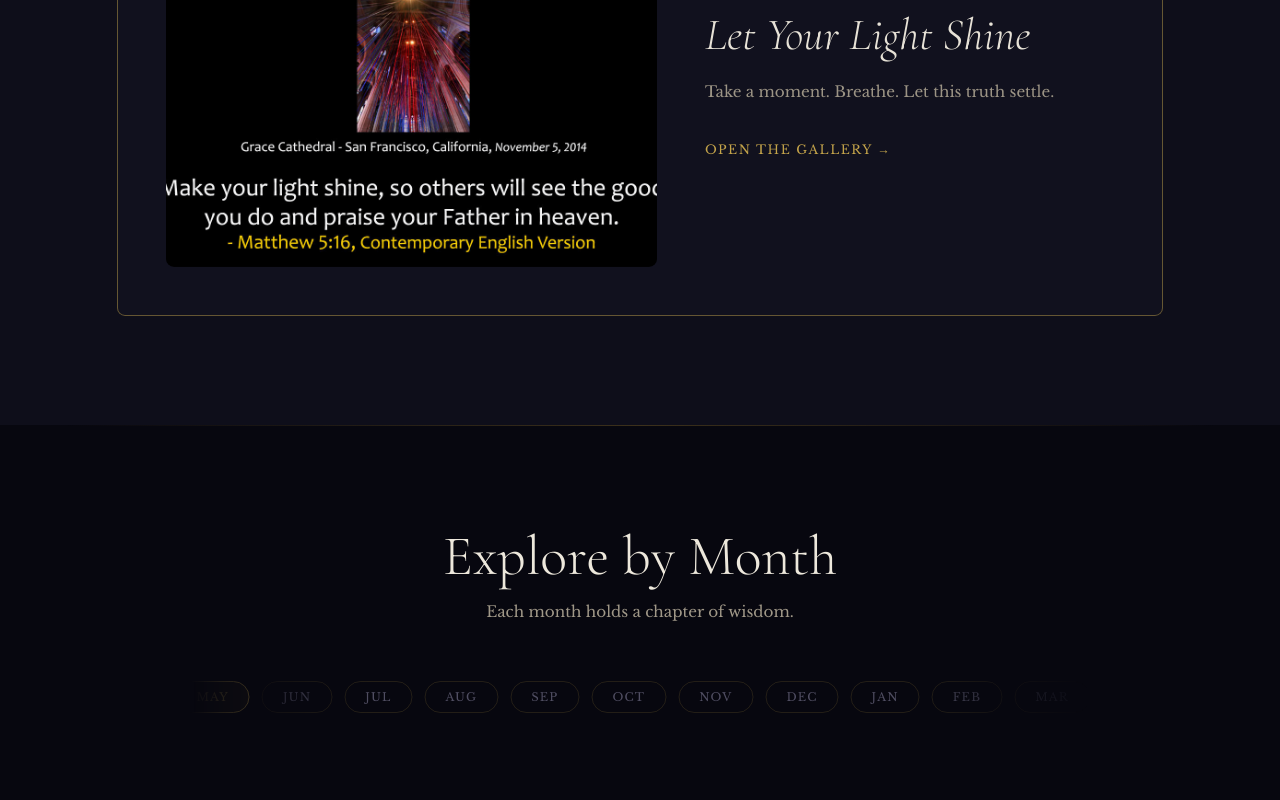
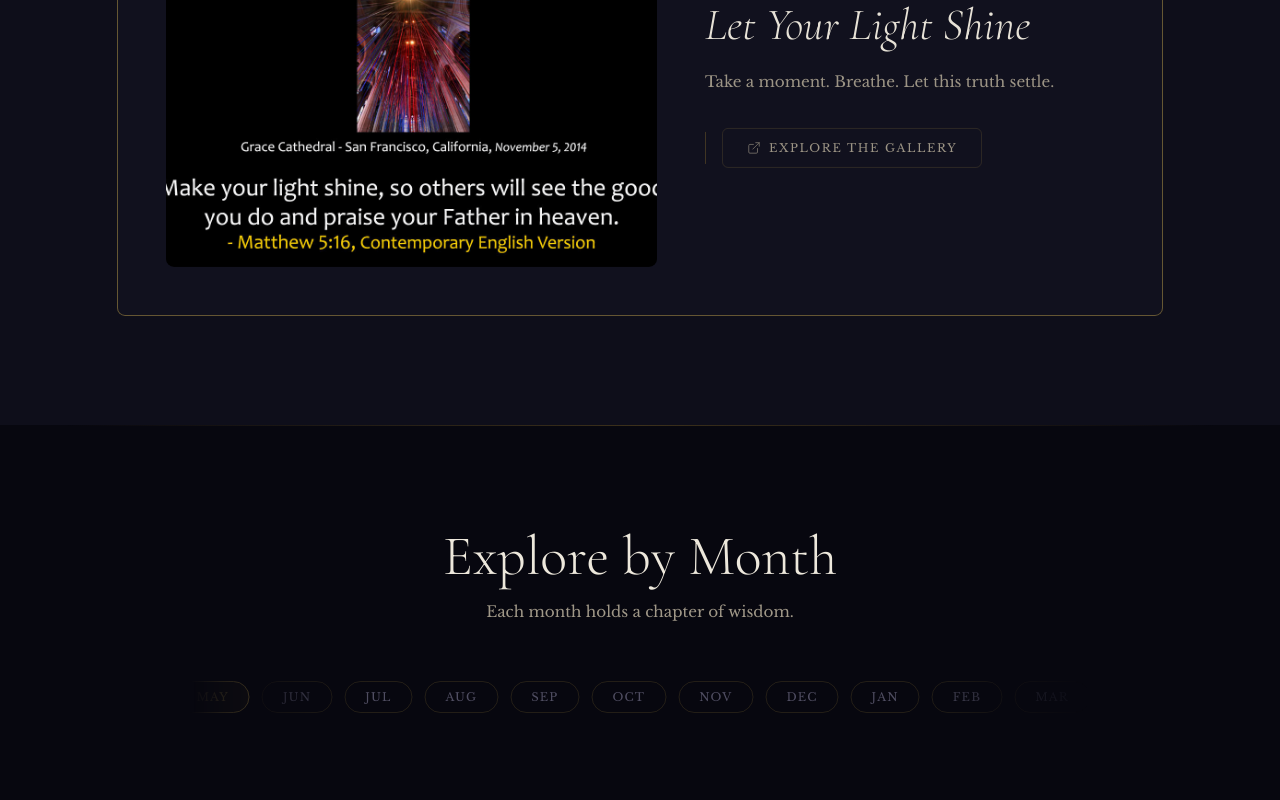
Before and after one commit to TimmyhalfZombie/let-there-be-lights, a React (Vite) app: page / in a window 1280 px wide. Shown: the part 1080-1880 px from the top of the page. Built offline with nearby package versions, Linux system fonts and the light colour scheme.

Commit message:
UI:fix buttons and marquee

```diff
--- a/src/components/home/AboutSection.tsx
+++ b/src/components/home/AboutSection.tsx
@@ -75,19 +75,7 @@ export default function AboutSection() {
 
           <div className="line-wrap">
             <div className="line-inner app-links-wrapper">
-              <AppStoreButtons />
-
-              <div className="app-links-secondary">
-                <div className="app-links-line"></div>
-                <a href="https://let-there-be-lights.org/biblegallery/gallery" className="about__cta about__cta--secondary">
-                  <svg width="14" height="14" viewBox="0 0 24 24" fill="none" stroke="currentColor" strokeWidth="1.5" strokeLinecap="round" strokeLinejoin="round" className="external-icon">
-                    <path d="M18 13v6a2 2 0 0 1-2 2H5a2 2 0 0 1-2-2V8a2 2 0 0 1 2-2h6"></path>
-                    <polyline points="15 3 21 3 21 9"></polyline>
-                    <line x1="10" y1="14" x2="21" y2="3"></line>
-                  </svg>
-                  Explore the Gallery
-                </a>
-              </div>
+              <AppStoreButtons showExploreGallery />
             </div>
           </div>
         </motion.div>
--- a/src/components/home/TodaySection.tsx
+++ b/src/components/home/TodaySection.tsx
@@ -1,6 +1,7 @@
 import { useRef } from 'react'
 import { motion, useScroll, useTransform } from 'framer-motion'
 import { useScrollReveal } from '../../hooks/useScrollReveal.ts'
+import { ExploreGalleryButton } from '../sharable/button'
 
 export default function TodaySection() {
   const sectionRef = useRef<HTMLElement>(null)
@@ -46,12 +47,7 @@ export default function TodaySection() {
             <p className="today__prompt">
               Take a moment. Breathe. Let this truth settle.
             </p>
-            <a
-              href="https://let-there-be-lights.org/biblegallery/gallery"
-              className="today__link"
-            >
-              Open the Gallery →
-            </a>
+            <ExploreGalleryButton />
           </div>
         </motion.div>
       </div>
--- a/src/components/sharable/button.tsx
+++ b/src/components/sharable/button.tsx
@@ -5,15 +5,20 @@ export interface AppStoreButtonsProps {
   appStoreUrl?: string
   className?: string
   style?: React.CSSProperties
+  showExploreGallery?: boolean
+  galleryUrl?: string
 }
 
 export default function AppStoreButtons({
   playStoreUrl = '#',
   appStoreUrl = '#',
   className = '',
-  style
+  style,
+  showExploreGallery = false,
+  galleryUrl = 'https://let-there-be-lights.org/biblegallery/gallery'
 }: AppStoreButtonsProps) {
   return (
+    <>
       <div className={`app-links-row ${className}`.trim()} style={style}>
         <a href={playStoreUrl} className="app-store-btn">
           <div className="app-store-btn__icon">
@@ -40,5 +45,40 @@ export default function AppStoreButtons({
           </div>
         </a>
       </div>
+
+      {showExploreGallery && (
+        <div className="app-links-secondary">
+          <div className="app-links-line"></div>
+          <a href={galleryUrl} className="about__cta about__cta--secondary">
+            <svg width="14" height="14" viewBox="0 0 24 24" fill="none" stroke="currentColor" strokeWidth="1.5" strokeLinecap="round" strokeLinejoin="round" className="external-icon">
+              <path d="M18 13v6a2 2 0 0 1-2 2H5a2 2 0 0 1-2-2V8a2 2 0 0 1 2-2h6"></path>
+              <polyline points="15 3 21 3 21 9"></polyline>
+              <line x1="10" y1="14" x2="21" y2="3"></line>
+            </svg>
+            Explore the Gallery
+          </a>
+        </div>
+      )}
+    </>
   )
 }
+
+export function ExploreGalleryButton({
+  galleryUrl = 'https://let-there-be-lights.org/biblegallery/gallery',
+  className = '',
+  style
+}: { galleryUrl?: string; className?: string; style?: React.CSSProperties }) {
+  return (
+    <div className={`app-links-secondary ${className}`.trim()} style={style}>
+      <div className="app-links-line"></div>
+      <a href={galleryUrl} className="about__cta about__cta--secondary">
+        <svg width="14" height="14" viewBox="0 0 24 24" fill="none" stroke="currentColor" strokeWidth="1.5" strokeLinecap="round" strokeLinejoin="round" className="external-icon">
+          <path d="M18 13v6a2 2 0 0 1-2 2H5a2 2 0 0 1-2-2V8a2 2 0 0 1 2-2h6"></path>
+          <polyline points="15 3 21 3 21 9"></polyline>
+          <line x1="10" y1="14" x2="21" y2="3"></line>
+        </svg>
+        Explore the Gallery
+      </a>
+    </div>
+  )
+}
```
Lines whose indentation alone changed are shown as unchanged.
